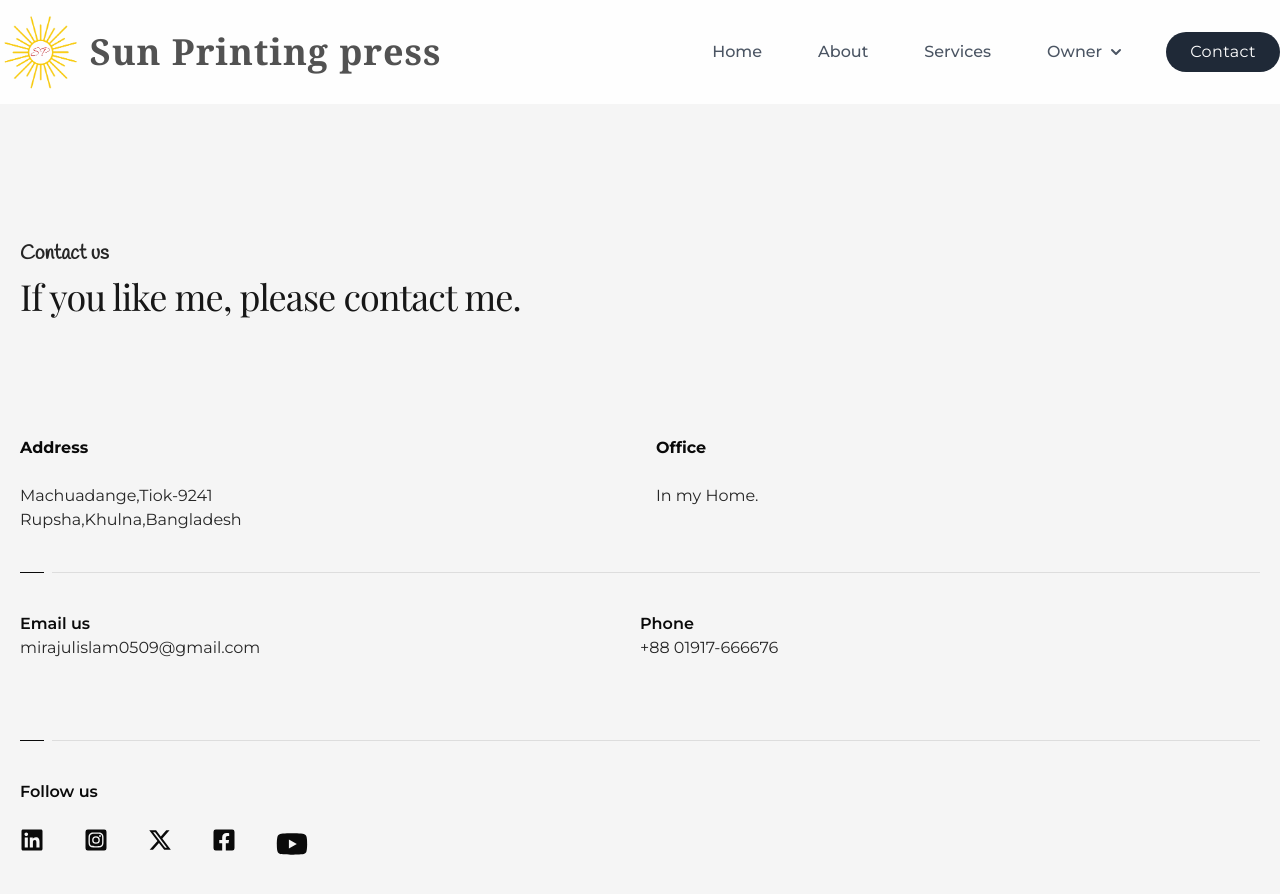
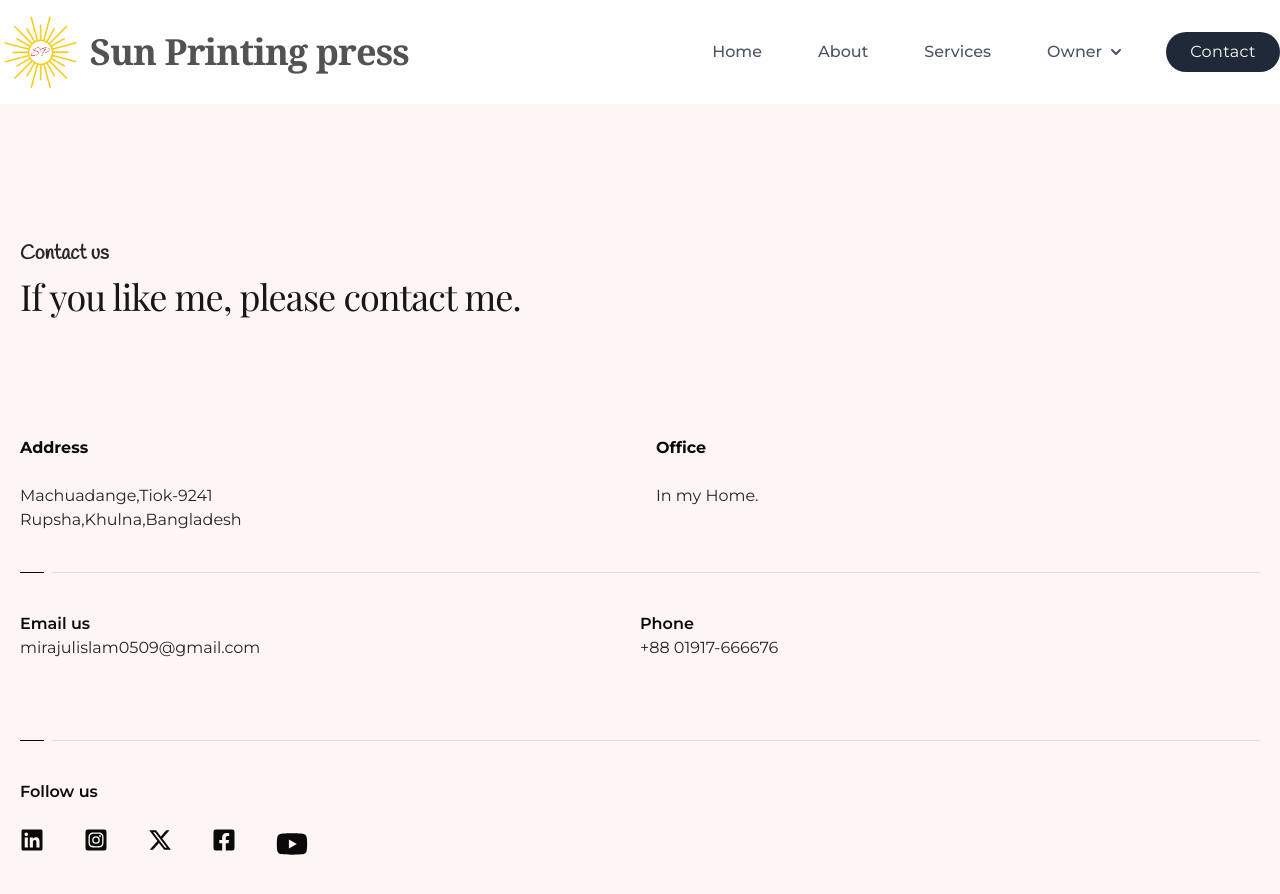
Before and after one commit to miraz66/SunPrinting, a React (Vite) app: page /contact in a window 1280 px wide. Shown: the top 894 px of the page. Built offline with nearby package versions, Linux system fonts and the light colour scheme.

Commit message:
Complete Project

```diff
--- a/index.html
+++ b/index.html
@@ -4,7 +4,7 @@
     <meta charset="UTF-8" />
     <link rel="icon" type="image/svg+xml" href="/SunPrintingLogo.png" />
     <meta name="viewport" content="width=device-width, initial-scale=1.0" />
-    <title>Sun Printing</title>
+    <title>Sun Printing Press</title>
   </head>
   <body>
     <div id="root"></div>
--- a/src/components/Navbar.jsx
+++ b/src/components/Navbar.jsx
@@ -50,12 +50,12 @@ export default function Navbar() {
                     className="flex flex-shrink-0 items-center"
                   >
                     <img
-                      className="h-14 sm:h-16 pr-2 md:pr-2 md:h-20 w-auto"
+                      className="h-12 sm:h-14 pr-2 md:pr-2 md:h-20 w-auto"
                       src={logo}
                       alt="Your Company"
                     />
 
-                    <div className="text-xl sm:text-3xl text-neutral-600 md:text-4xl font-serif tracking-wide font-semibold">
+                    <div className="text-xl sm:text-3xl text-neutral-600 md:text-4xl font-serif tracking-tight font-semibold">
                       Sun Printing press
                     </div>
                   </button>
--- a/src/pages/Contact.jsx
+++ b/src/pages/Contact.jsx
@@ -5,8 +5,10 @@ export default function Contact() {
   return (
     <>
       <Navbar />
-      <div className="bg-neutral-100">
-        <ContactFrom />
+      <div className="bg-red-500">
+        <div className="bg-white bg-opacity-95">
+          <ContactFrom />
+        </div>
       </div>
     </>
   );
```
